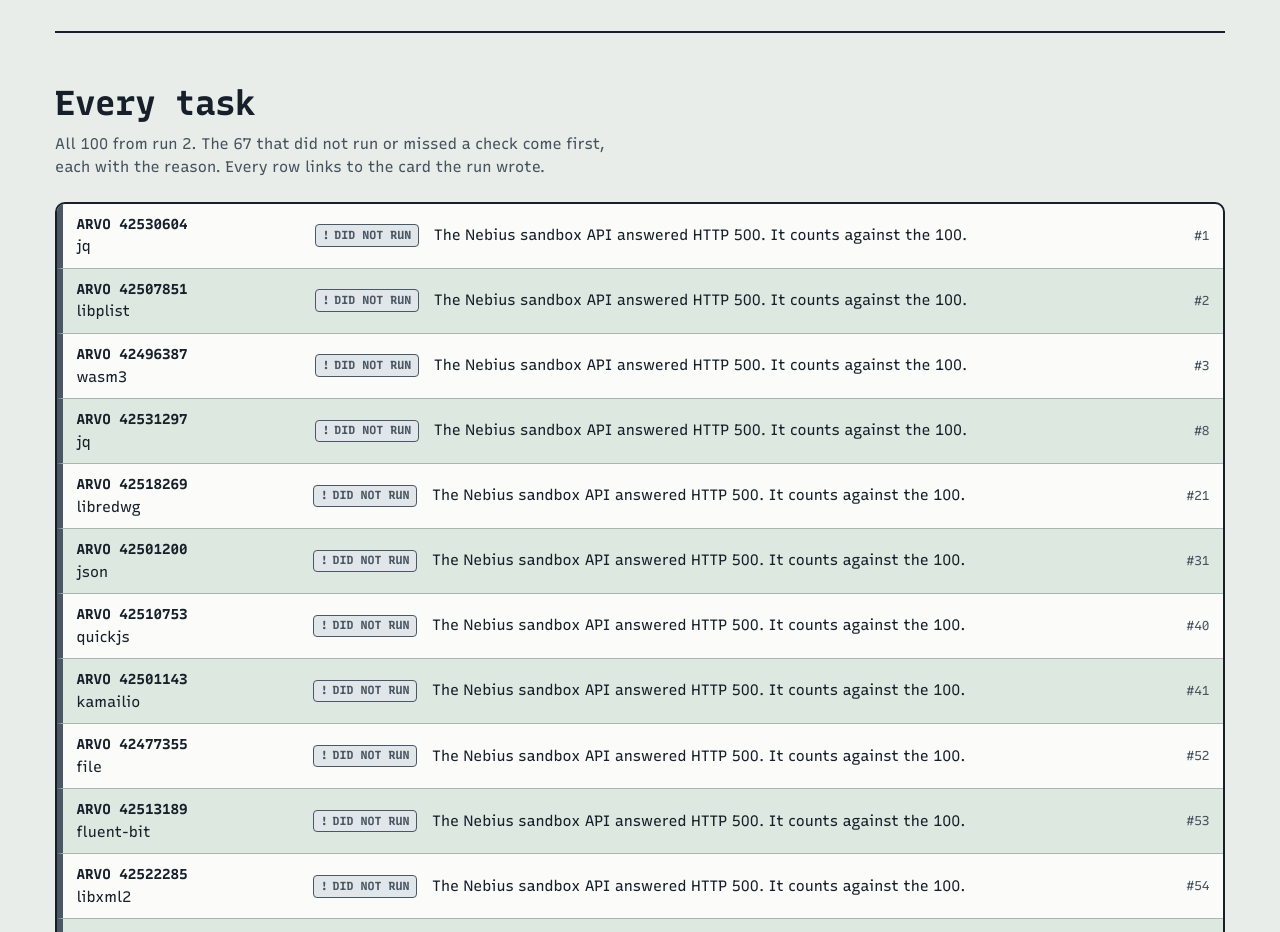
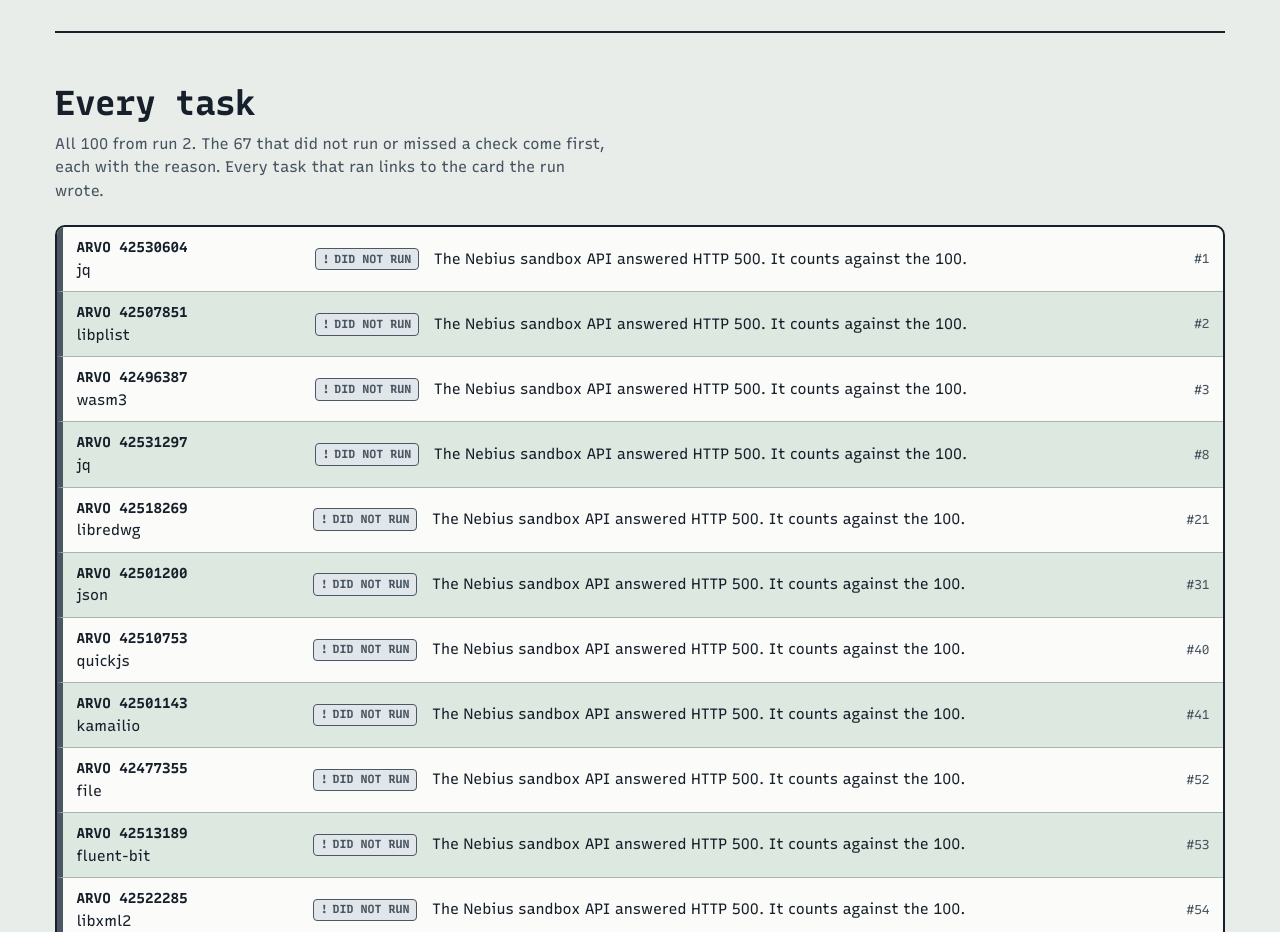
Before and after one commit to StephenSook/reproof, a Next.js app in the folder web/: page /proof in a window 1280 px wide. Shown: the part 1240-2172 px from the top of the page. Built offline with nearby package versions, Linux system fonts and the light colour scheme.

Commit message:
Say that only the tasks that ran link to a card
The proof list said every row links to the card the run wrote, but the 38 tasks
that did not run have no card.

```diff
--- a/web/src/app/proof/page.tsx
+++ b/web/src/app/proof/page.tsx
@@ -234,7 +234,7 @@
             <h2 id="every-task-title">Every task</h2>
             <p className="section-lede">
               All {rows.length} from run 2. The {misses} that did not run or missed a check come first, each with the
-              reason. Every row links to the card the run wrote.
+              reason. Every task that ran links to the card the run wrote.
             </p>
           </div>
           <ol className="proof-rows">
```
Also changed, not shown: 1 other file (tests, documents, lock files or other folders).
